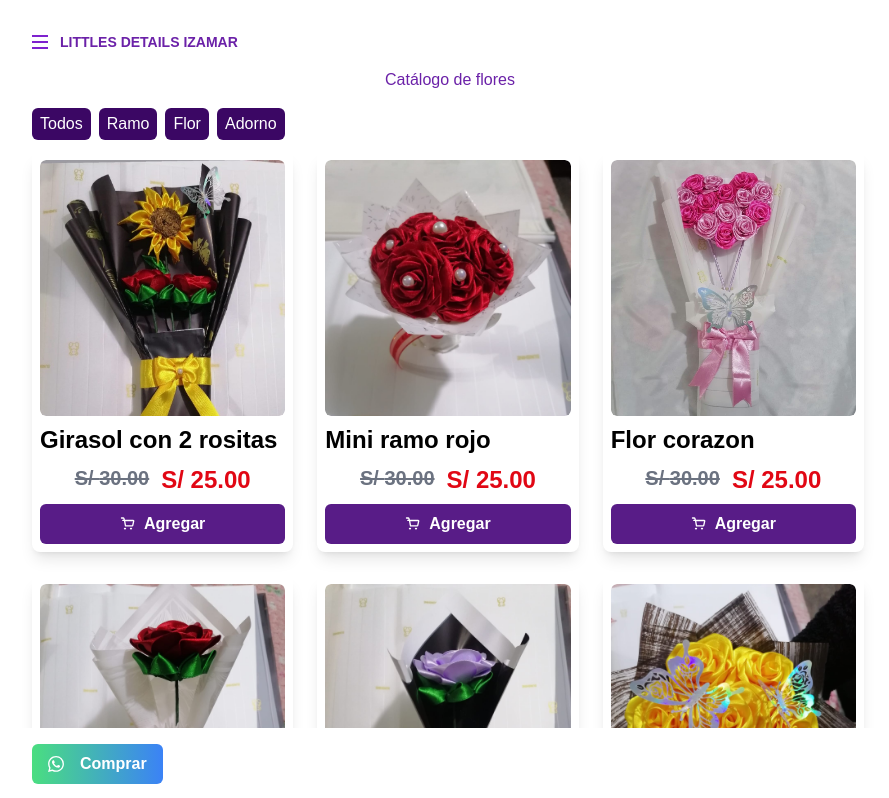
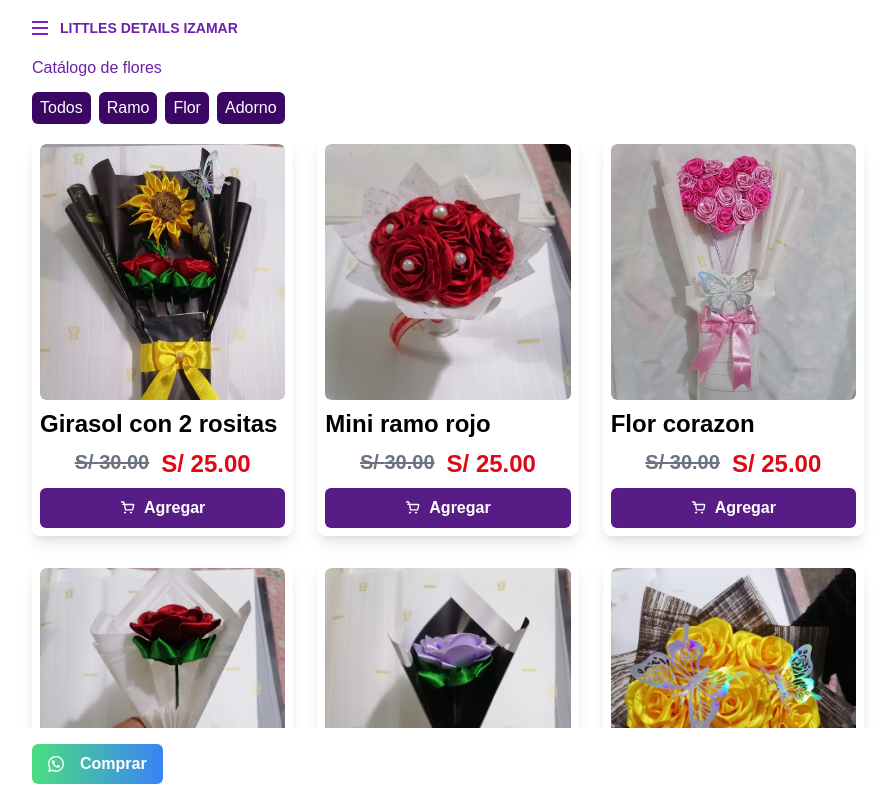
Before and after one commit to Edgarmejiav/DETAILS-IZAMAR, a Next.js app: page / in a window 1280 px wide. Shown: the top 798 px of the page, without its empty margins (192-1081 px from the left). Built offline with nearby package versions, Linux system fonts and the light colour scheme.

Commit message:
✨ layout

```diff
--- a/app/layout.tsx
+++ b/app/layout.tsx
@@ -49,11 +49,23 @@ export default function RootLayout({
 }>) {
   return (
     <html lang="en">
-      <body
+    <body
         className={`${geistSans.variable} ${geistMono.variable} antialiased`}
-      >
+    >
+    <div className=" sticky  top-0 h-14 z-20 bg-white flex  items-center  text-purple-800   px-4  py-4 ">
+        <header className=" md:mx-52  flex flex-row center gap-3">
+            <div className=" flex flex-col justify-center items-center gap-1">
+                <div className="w-4 h-0.5 bg-purple-700"/>
+                <div className="w-4 h-0.5 bg-purple-700"/>
+                <div className="w-4 h-0.5 bg-purple-700"/>
+            </div>
+            <div className=" text-sm font-bold">
+                LITTLES DETAILS IZAMAR
+            </div>
+        </header>
+    </div>
         {children}
-      </body>
+    </body>
     </html>
-  );
+);
 }
--- a/app/page.tsx
+++ b/app/page.tsx
@@ -96,18 +96,8 @@ export default function Home() {
     }
     return (
         <main className="min-h-screen container ">
-            <div className=" text-purple-800  mx-auto px-4 py-4 mt-4 ">
-                <header className=" md:mx-52  flex flex-row center gap-3">
-                    <div className=" flex flex-col justify-center items-center gap-1">
-                        <div className="w-4 h-0.5 bg-purple-700"/>
-                        <div className="w-4 h-0.5 bg-purple-700"/>
-                        <div className="w-4 h-0.5 bg-purple-700"/>
-                    </div>
-                    <div className=" text-sm font-bold">
-                        LITTLES DETAILS IZAMAR
-                    </div>
-                </header>
-                <h2 className="my-4 ml-1  sm:text-center">
+            <div className=" text-purple-800  mx-auto px-4   ">
+                <h2 className="lg:mx-52  mb-3">
                     Catálogo de flores
                 </h2>
                 <div className="lg:mx-52  flex flex-row gap-2 mb-3 overflow-x-auto">
```
